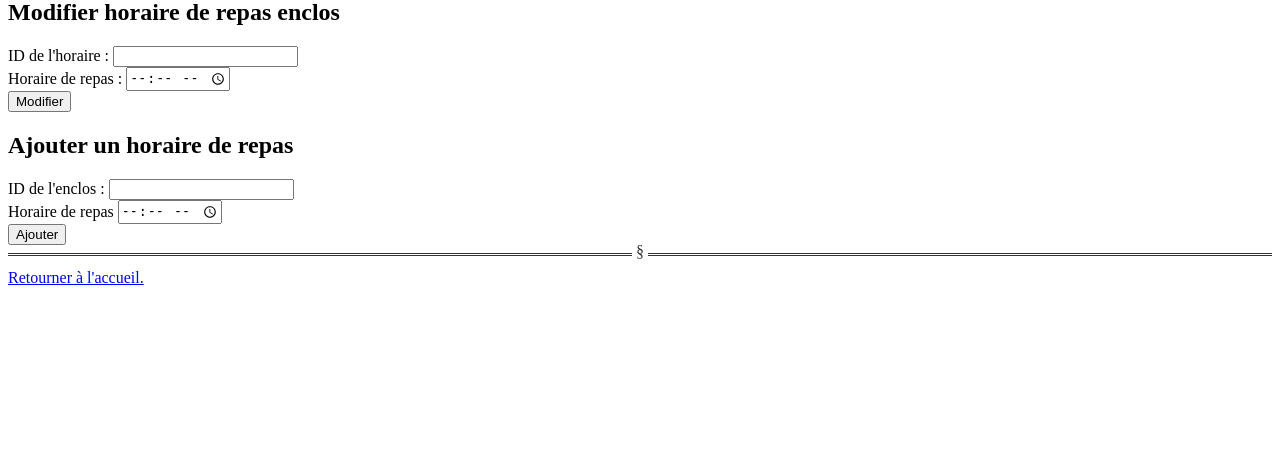
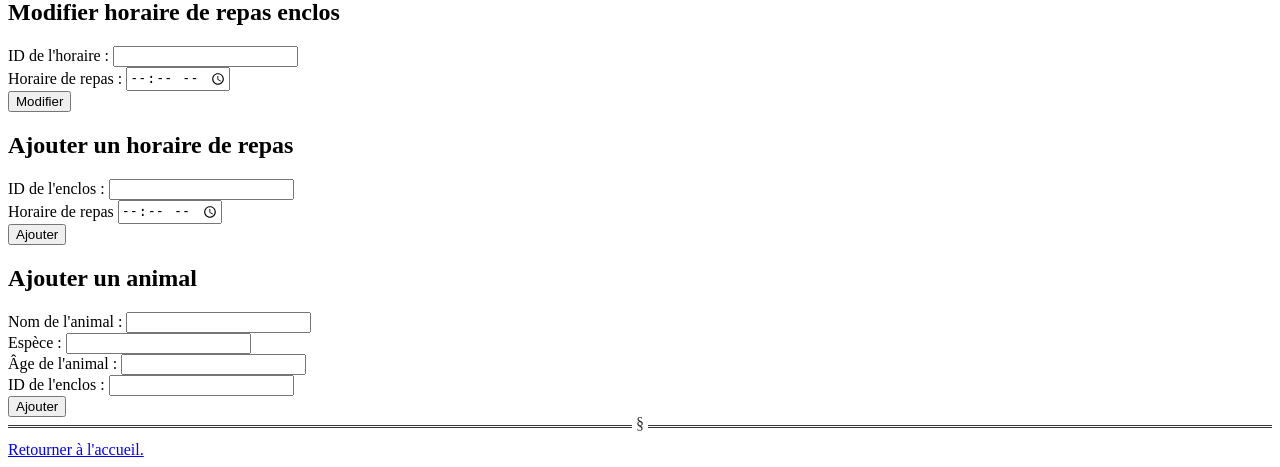
Before and after one commit to Florent-T20/Projet, a PHP site: page /profil.php in a window 1280 px wide. Shown: the part 844-1311 px from the top of the page. Before the commit the page ends 1129 px from the top, so only its background shows below. Run offline with PHP 8.4, Linux system fonts and the light colour scheme; a user stored in the database is signed in; data comes from the database, SQL or seed files in the repository.

Commit message:
Ajout fonctionnalité admin
- ajouter un animal dans un enclos

```diff
--- a/animaux.html
+++ b/animaux.html
@@ -117,7 +117,7 @@
 <iframe
   id="dynamicIframe"
   src="find_animal.php"
-  style="width: 100%; border: none;;" scrolling="no">
+  style="width: 100%; border: none; position: relative; top: 1000px; background-color: white;" scrolling="no">
 </iframe>
 
 
--- a/profil.php
+++ b/profil.php
@@ -138,6 +138,23 @@ if (isAdmin() || isUser()) {
                 $message = "Horaire de repas ajouté avec succès !";
             }
 
+            // ajouter un animal dans un enclos
+            // pas fini
+            elseif ($action === 'add_animal') {
+                $enclosure_id = $_POST['enclosure_id'];
+                $name = $_POST['name'];
+                $age = $_POST['age'];
+                $species = $_POST['species'];
+
+                $stmt = $pdo->prepare("INSERT INTO animals (name, species, age, enclosure_id) VALUES (:name, :species, :age, :enclosure_id)");
+                $stmt->execute([
+                    'name' => $name,
+                    'species' => $species,
+                    'age' => $age,
+                    'enclosure_id' => $enclosure_id]);
+                $message = "Animal ajouté avec succès !";
+            }
+
         }
 
         echo "<hr />";
@@ -240,6 +257,26 @@ if (isAdmin() || isUser()) {
                 <button type="submit">Ajouter</button>
             </form>';
 
+        echo '
+            <h2>Ajouter un animal</h2>
+            <form method="POST">
+                <input type="hidden" name="action" value="add_animal">
+
+                <label for="name">Nom de l\'animal :</label>
+                <input type="text" name="name" required><br>
+
+                <label for="species">Espèce :</label>
+                <input type="text" name="species" required><br>
+
+                <label for="age">Âge de l\'animal :</label>
+                <input type="number" name="age" required><br>
+
+                <label for="enclosure_id">ID de l\'enclos :</label>
+                <input type="number" name="enclosure_id" required><br>
+
+                <button type="submit">Ajouter</button>
+            </form>';
+
     }
 
 } else {
```
